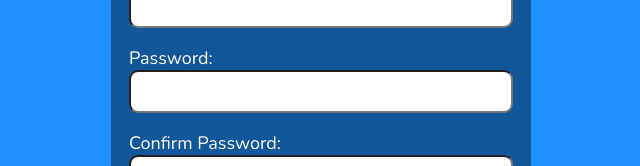
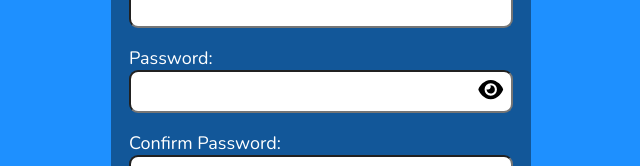
Before and after one commit to Salwa-mansour/blogApiStarter, a React (Vite) app in the folder controlePanel/: page / in a window 1280 px wide. Shown: the part 323-489 px from the top of the page, without its empty margins (319-959 px from the left). Built offline with nearby package versions, Linux system fonts and the light colour scheme.

Commit message:
show hide password

```diff
--- a/controlePanel/src/componunts/Register.jsx
+++ b/controlePanel/src/componunts/Register.jsx
@@ -1,6 +1,6 @@
 import axios from '../api/axios';
 import { useRef ,useState,useEffect, use} from "react";
-import {faCheck ,faTimes,faInfoCircle} from "@fortawesome/free-solid-svg-icons"
+import {faCheck ,faTimes,faInfoCircle, faEye,faEyeSlash} from "@fortawesome/free-solid-svg-icons"
 import { FontAwesomeIcon } from "@fortawesome/react-fontawesome";
 
 const USER_REGEX = /^[a-zA-Z][a-zA-Z0-9-_]{3,23}$/ ;
@@ -29,6 +29,7 @@ const Register = () => {
   const [confirmPassword, setConfirmPassword] = useState('');
   const [validMatch, setValidMatch] = useState(false);
   const [matchFocus, setMatchFocus] = useState(false);
+  const [showPwd, setShowPwd] = useState(false);
 
   const [errMsg, setErrMsg] = useState('');
   const [success, setSuccess] = useState(false);
@@ -54,7 +55,15 @@ const Register = () => {
 
   const handleSubmit = async (e) => {
     e.preventDefault();
-
+    setShowPwd(false);
+    // final validation before sending to backend
+     const v1 = USER_REGEX.test(userName);
+     const v2 = EMAIL_REGEX.test(email);
+     const v3 = PASSWORD_REGEX.test(password);
+        if (!v1 || !v2 || !v3) {
+            setErrMsg("Invalid Entry");
+            return;
+        }
     try {
         const response = await axios.post(REGISTER_URL,
             { userName, email, password, confirmPassword }, // No stringify needed
@@ -167,8 +176,9 @@ const Register = () => {
                         <FontAwesomeIcon icon={faCheck} className={validPassword ? "valid" : "hide"} />
                         <FontAwesomeIcon icon={faTimes} className={validPassword || !password ? "hide" : "invalid"} />
                     </label>
-                    <input
-                        type="password"
+                    <div className='input-box'>
+                        <input
+                        type={showPwd ? "text" : "password"}
                         id="password"
                         onChange={(e) => setPassword(e.target.value)}
                         value={password}
@@ -178,6 +188,16 @@ const Register = () => {
                         onFocus={() => setPasswordFocus(true)}
                         onBlur={() => setPasswordFocus(false)}
                     />
+                    <button
+                    type="button"
+                   onMouseDown={(e) => e.preventDefault()} // Stops the jump
+                    onClick={() => setShowPwd(prev => !prev)} // Handles the actual logic
+                    className="show-pwd-btn"
+                >
+                    <FontAwesomeIcon icon={showPwd ? faEyeSlash : faEye} />
+                </button>
+                    </div>
+
                     <p id="pwdnote" className={passwordFocus && !validPassword ? "instructions" : "offscreen"}>
                         <FontAwesomeIcon icon={faInfoCircle} />
                         8 to 24 characters.<br />
--- a/controlePanel/src/styles/App.css
+++ b/controlePanel/src/styles/App.css
@@ -17,7 +17,25 @@
 .instructions > svg {
     margin-right: 0.25rem;
 }
+.input-box{
+    position: relative;
+}
+.input-box input {
+    width: 100%;
 
+}
+.show-pwd-btn {
+    position: absolute;
+    top: 50%;
+    inset-inline-end: 0;
+    transform: translateY(-50%);
+    margin: 0;
+    padding: .25rem .5rem;
+    cursor: pointer;
+    border: none;
+    background: transparent;
+
+  }
 .offscreen {
     position: absolute;
     left: -9999px;
```
